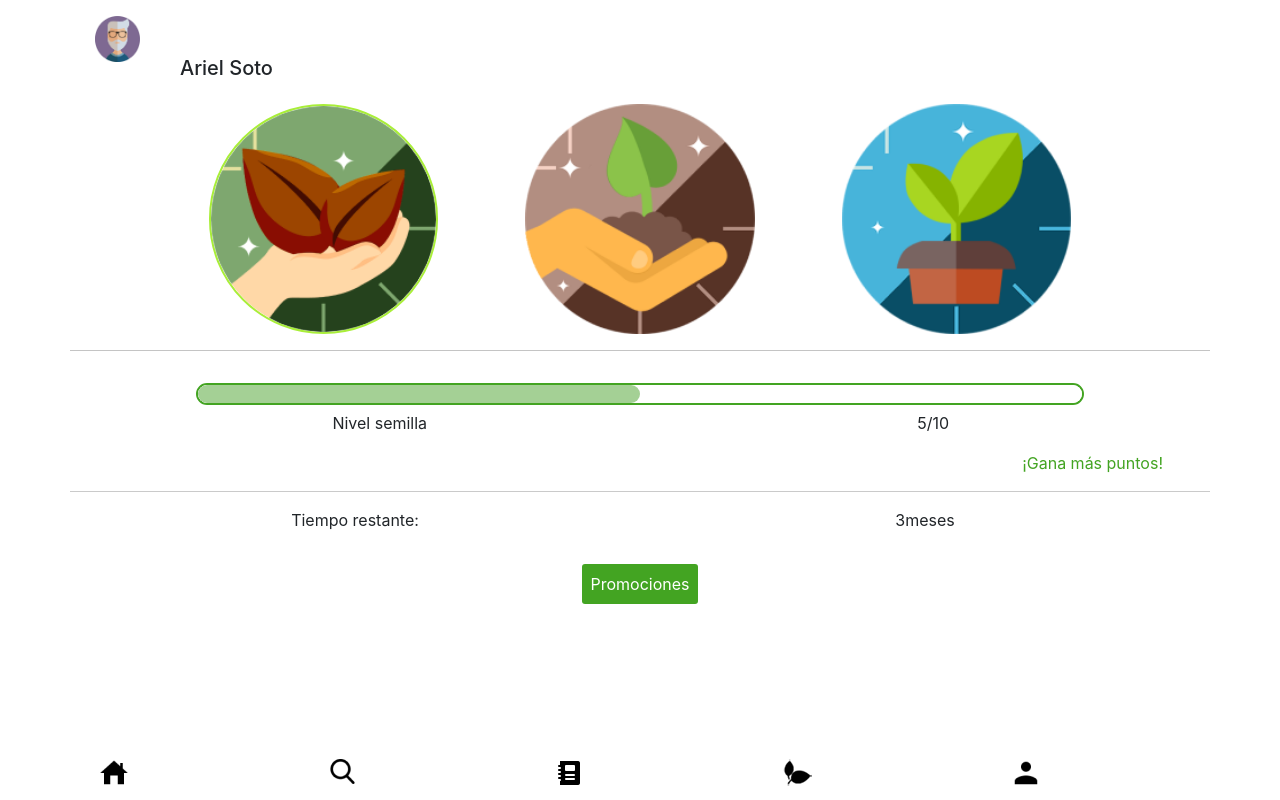
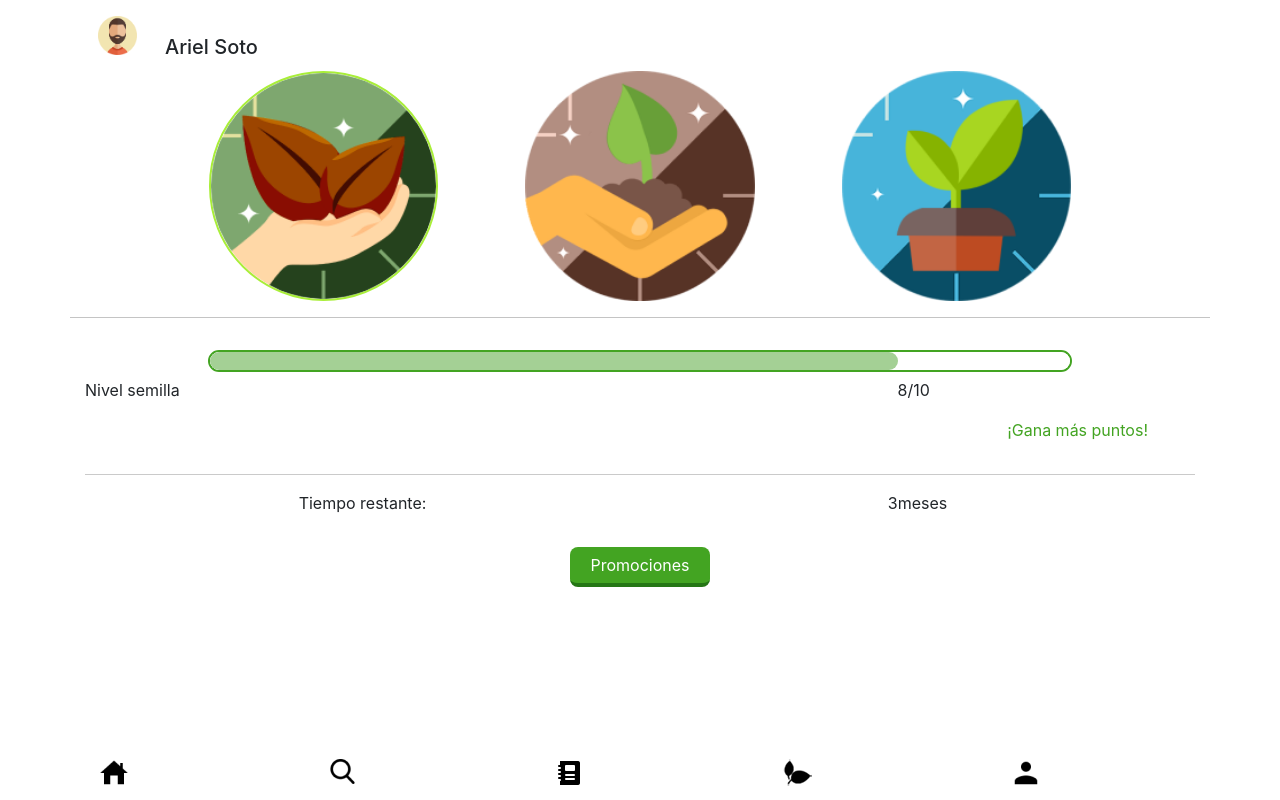
Before and after one commit to alelulu/SCL009-hackathon-ubereats, a React (Create React App) app: page /beneficios in a window 1280 px wide. Built offline with nearby package versions, Linux system fonts and the light colour scheme; a web font is replaced by a local one.

Commit message:
añadiendo descripción en vista beneficios

```diff
--- a/src/App.js
+++ b/src/App.js
@@ -9,6 +9,7 @@ import Restaurantes from './paginas/restaurantes';
 import Beneficios from './paginas/beneficios';
 import Finalizar from './paginas/finalizarCompra';
 import '../node_modules/@fortawesome/fontawesome-free/css/all.css';
+
 
 function App() {
   return (
--- /dev/null
+++ b/src/componentes/descripcion-beneficios.js
@@ -0,0 +1,38 @@
+import React, { Component } from 'react';
+import './estilos/descripcion-beneficios.css';
+import { Link } from 'react-router-dom';
+
+class Descripcion extends Component{
+
+  render(){
+	  return (
+      <div className="container">
+        <div className="contenedor-titulo-nivel">
+          <div className="row">
+            <div className="col col-sm-1 ">
+              <img alt="Emblema Nivel" src={this.props.iconoNivel} className="emblema-nivel"/>
+            </div>
+            <div className="col col-sm-10 col-nombre-nivel">
+              <h5 className="nombre-nivel">Nivel {this.props.nombreNivel}</h5>
+              <p className="puntos-nivel">{this.props.numeroPuntos} Puntos</p>
+            </div>
+          </div>
+        </div>
+        <div className="contenedor-descripcion-nivel">
+          <p>{this.props.nombreNivel}: Por {this.props.puntosMaximos} compras sustentables</p>
+          {this.props.descripcion.map(ele => {
+            return <p key={ele}>- {ele}</p>
+          })}
+          <p>*Cada seis meses cambian los premios y volvemos a jugar!</p>
+        </div>
+        <div className="row">
+          <div className="col">
+            <button className="btn-volver" onClick={() => this.props.volver()}>Volver atras</button>
+          </div>
+        </div>
+      </div>
+    )
+  }
+}
+
+export default Descripcion;
--- /dev/null
+++ b/src/componentes/estilos/descripcion-beneficios.css
@@ -0,0 +1,41 @@
+.contenedor-titulo-nivel {
+  margin-top: 1rem;
+  padding-bottom: 1rem;
+
+}
+.emblema-nivel {
+  width: 80%
+}
+.col-nombre-nivel {
+  position: relative;
+  text-align: left;
+  padding-left: 0%
+}
+.nombre-nivel {
+  margin: 0%;
+  position: absolute;
+  top: 40%
+}
+.puntos-nivel {
+  margin: 0%;
+  position: absolute;
+  top: 60%
+}
+.contenedor-descripcion-nivel {
+  border-top: 1px solid #C4C4C4;
+  padding-top: 1rem;
+  text-align: left
+}
+.btn-volver {
+  background-color: #43A422;
+  color: #ffffff;
+  border: none;
+  border-radius: 8px;
+  padding: 6px 20px;
+  margin-top: 1rem;
+  border-bottom: #257615 solid 4px
+}
+.btn-volver:hover {
+  border-top: #257615 solid 1px;
+  border-bottom: #257615 solid 2px
+}
--- /dev/null
+++ b/src/componentes/estilos/progreso.css
@@ -0,0 +1,55 @@
+
+.fila-progreso {
+  margin-top: 2rem
+}
+.segundo-contenedor {
+  padding-bottom: 1rem
+}
+.contenedor-cuenta-atras {
+  border-top: 1px solid #cacaca;
+  padding-top: 1rem
+}
+.barra-progreso {
+  border-radius: 105px;
+  border: 2px solid #43A422;
+  width: 80%;
+  height: 22px;
+}
+.barra-progreso::-webkit-progress-bar {
+  background-color: #ffffff;
+  border-radius: 105px;
+
+}
+.barra-progreso::-webkit-progress-value {
+  border-radius: 105px;
+  /*   border-top-left-radius: 105px;
+  border-bottom-left-radius: 105px; */
+  background-color: #a4d095;
+}
+.barra-progreso::-moz-progress-bar {
+  background-color: #ffffff;
+  border-radius: 105px;
+}
+.col-nombre-nivel {
+padding-left: 3rem
+}
+.col-gana-mas {
+  text-align: right;
+}
+.a-gana-mas {
+  color: #43A422 !important;
+  margin-right: 2rem
+}
+.btn-promociones {
+  background-color: #43A422;
+  color: #ffffff;
+  border: none;
+  border-radius: 8px;
+  padding: 6px 20px;
+  margin-top: 1rem;
+  border-bottom: #257615 solid 4px
+}
+.btn-promociones:hover {
+  border-top: #257615 solid 1px;
+  border-bottom: #257615 solid 2px
+}
--- /dev/null
+++ b/src/componentes/progreso.js
@@ -0,0 +1,51 @@
+
+
+import React, { Component } from 'react';
+import './estilos/progreso.css';
+import { Link } from 'react-router-dom';
+
+class Progreso extends Component {
+  render(){
+	  return (
+      <div className="container progreso">
+        <div className="row fila-progreso">
+          <div className="col">
+            <progress className="barra-progreso" value={this.props.puntos} max={this.props.puntosMaximos}></progress>
+          </div>
+        </div>
+        <div className="segundo-contenedor">
+          <div className="row">
+            <div className="col col-nombre-nivel">
+              <p>Nivel semilla</p>
+            </div>
+            <div className="col col-numero-nivel">
+              <p>{this.props.puntos}/{this.props.puntosMaximos}</p>
+            </div>
+          </div>
+          <div className="row">
+            <div className="col col-gana-mas">
+              <Link to="/descripcion">
+              <p className="a-gana-mas">¡Gana más puntos!</p>
+              </Link>
+            </div>
+          </div>
+        </div>
+        <div className="row contenedor-cuenta-atras">
+          <div className="col">
+            <p>Tiempo restante:</p>
+          </div>
+          <div className="col">
+            <p>3meses</p>
+          </div>
+        </div>
+        <div className="row">
+          <div className="col">
+            <button className="btn-promociones">Promociones</button>
+          </div>
+        </div>
+      </div>
+    )
+  }
+}
+
+export default Progreso;
--- a/src/paginas/beneficios.js
+++ b/src/paginas/beneficios.js
@@ -1,4 +1,6 @@
 import React, { Component } from 'react';
+import Progreso from '../componentes/progreso';
+import Descripcion from '../componentes/descripcion-beneficios';
 import './estilos/beneficios.css';
 import usuario1 from '../imagenes/usuarios/usuario1.png';
 import usuario2 from '../imagenes/usuarios/usuario2.png';
@@ -15,8 +17,38 @@ class Beneficios extends Component{
   constructor(props) {
     super(props);
     this.state = {
-      iconoUsuario: [usuario1, usuario2, usuario3, usuario4, usuario5, usuario6, usuario7]
+      iconoUsuario: [usuario1, usuario2, usuario3, usuario4, usuario5, usuario6, usuario7],
+      niveles: [
+        {
+          nombre: "Semilla",
+          puntos: 10,
+          descripcion: ["1 despacho gratis", "10% de descuento"],
+          imagen: emblemaSemilla
+        },
+        {
+          nombre: "Brote",
+          puntos: 25,
+          descripcion: ["2 despachos gratis", "$3000 de descuento en compras superiores a $5000"],
+          imagen: emblemaBrote
+        },
+        {
+          nombre: "Planta",
+          puntos: 50,
+          descripcion: ["Por cada compra ganas un punto", "Prioridad en tus pedidos por un mes", "3 despachos gratis", "$5000 de descuento"],
+          imagen: emblemaPlanta
+        }
+      ],
+      indiceNivelActual: 0,
+      puntosActuales: 8,
+      mostrarProgreso: true,
+      mostrarNivel: 0,
+      iconoActual: usuario1
     }
+    this.mostrarProgreso = this.mostrarProgreso.bind(this)
+  }
+
+  componentDidMount() {
+    this.setState({iconoActual: this.iconoAleatorio()})
   }
 
   iconoAleatorio() {
@@ -24,61 +56,60 @@ class Beneficios extends Component{
     return this.state.iconoUsuario[indice]
   }
 
+  alternarVistas(indiceNivel) {
+    if(this.state.mostrarProgreso){
+      return (
+      <Progreso puntos={this.state.puntosActuales} puntosMaximos={this.state.niveles[this.state.indiceNivelActual].puntos}/>
+      )}
+    else{
+      return (
+        <Descripcion iconoNivel={this.state.niveles[indiceNivel].imagen}
+        nombreNivel={this.state.niveles[indiceNivel].nombre}
+        numeroPuntos={this.state.puntosActuales}
+        puntosMaximos={this.state.niveles[indiceNivel].puntos}
+        descripcion={this.state.niveles[indiceNivel].descripcion}
+        volver={this.mostrarProgreso}
+        />
+      )
+    }
+  }
+
+  cambiarMostrarNivel(indiceNivel) {
+    this.setState({
+      mostrarNivel: indiceNivel,
+      mostrarProgreso: false
+    });
+  }
+
+  mostrarProgreso() {
+    this.setState({
+      mostrarProgreso: true
+    })
+  }
+
   render(){
 	  return (
       <div className="container beneficios">
         <div className="row">
           <div className="col col-sm-1 col-icono-usuario">
-            <img alt="Icono Usuario" src={this.iconoAleatorio()} className="icono-usuario"/>
+            <img alt="Icono Usuario" src={this.state.iconoActual} className="icono-usuario"/>
           </div>
-          <div className="col col-sm-10 align-middle">
-            <h5 className="align-middle nombre-usuario">Ariel Soto</h5>
+          <div className="col col-sm-10 col-nombre">
+            <h5 className="nombre-usuario">Ariel Soto</h5>
           </div>
         </div>
         <div className="row emblemas">
           <div className="col col-izquierda">
-            <img alt="Emblema Semilla" src={emblemaSemilla} className="emblema emblema-semilla"/>
+            <img alt="Emblema Semilla" src={emblemaSemilla} onClick={() => this.cambiarMostrarNivel(0)}className="emblema emblema-semilla"/>
           </div>
           <div className="col col-centro">
-            <img alt="Emblema Semilla" src={emblemaBrote} className="emblema"/>
+            <img alt="Emblema Semilla" src={emblemaBrote} onClick={() => this.cambiarMostrarNivel(1)} className="emblema"/>
           </div>
           <div className="col col-derecha">
-            <img alt="Emblema Semilla" src={emblemaPlanta} className="emblema"/>
+            <img alt="Emblema Semilla" src={emblemaPlanta} onClick={() => this.cambiarMostrarNivel(2)} className="emblema"/>
           </div>
         </div>
-        <div className="row fila-progreso">
-          <div className="col">
-            <progress className="barra-progreso" value="50" max="100"></progress>
-          </div>
-        </div>
-        <div className="segundo-contenedor">
-          <div className="row">
-            <div className="col col-nombre-nivel">
-              <p>Nivel semilla</p>
-            </div>
-            <div className="col col-numero-nivel">
-              <p>5/10</p>
-            </div>
-          </div>
-          <div className="row">
-            <div className="col col-gana-mas">
-              <a className="a-gana-mas">¡Gana más puntos!</a>
-            </div>
-          </div>
-        </div>
-        <div className="row contenedor-cuenta-atras">
-          <div className="col">
-            <p>Tiempo restante:</p>
-          </div>
-          <div className="col">
-            <p>3meses</p>
-          </div>
-        </div>
-        <div className="row">
-          <div className="col">
-            <button className="btn-promociones">Promociones</button>
-          </div>
-        </div>
+        {this.alternarVistas(this.state.mostrarNivel)}
       </div>
     )
   }
--- a/src/paginas/estilos/beneficios.css
+++ b/src/paginas/estilos/beneficios.css
@@ -1,15 +1,23 @@
 .beneficios {
   padding-top: 1rem
+}
+.col-nombre {
+  position: relative;
+  text-align: left;
+  padding-left: 0%
 }
 .col-icono-usuario {
 }
 .icono-usuario {
-  width: 70%;
+  width: 60%;
 }
 .nombre-usuario {
-  padding-top: 40px;
+/*   padding-top: 40px;
   padding-left: -20px;
-  text-align: left
+  text-align: left */
+  margin: 0%;
+  position: absolute;
+  top: 48%
 }
 .emblemas {
   margin-top: 1rem;
@@ -32,52 +40,3 @@
 .col-derecha {
   text-align: left
 }
-.fila-progreso {
-  margin-top: 2rem
-}
-.segundo-contenedor {
-  padding-bottom: 1rem
-}
-.contenedor-cuenta-atras {
-  border-top: 1px solid #cacaca;
-  padding-top: 1rem
-}
-.barra-progreso {
-  border-radius: 105px;
-  border: 2px solid #43A422;
-  width: 80%;
-  height: 22px;
-}
-.barra-progreso::-webkit-progress-bar {
-  background-color: #ffffff;
-  border-radius: 105px;
-
-}
-.barra-progreso::-webkit-progress-value {
-  border-radius: 105px;
-  /*   border-top-left-radius: 105px;
-  border-bottom-left-radius: 105px; */
-  background-color: #a4d095;
-}
-.barra-progreso::-moz-progress-bar {
-  background-color: #ffffff;
-  border-radius: 105px;
-}
-.col-nombre-nivel {
-padding-left: 3rem
-}
-.col-gana-mas {
-  text-align: right;
-}
-.a-gana-mas {
-  color: #43A422 !important;
-  margin-right: 2rem
-}
-.btn-promociones {
-  background-color: #43A422;
-  color: #ffffff;
-  border: none;
-  border-radius: 3px;
-  padding: 8px;
-  margin-top: 1rem;
-}
```
Also changed, not shown: src/paginas/descripcion-beneficios.js (deleted), 1 other file (tests, documents, lock files or other folders).
